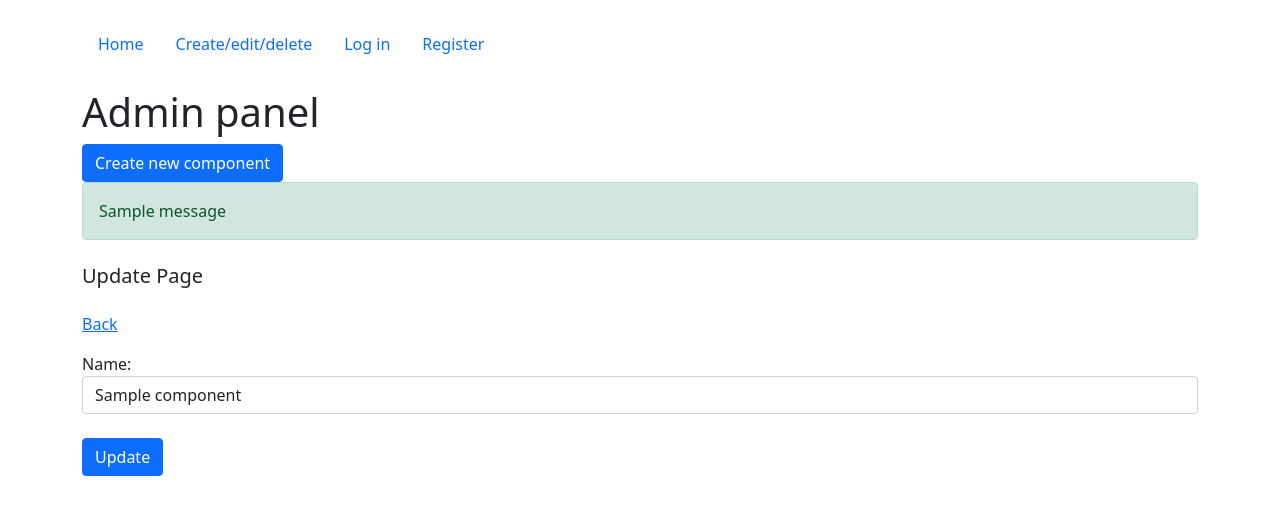
After one commit to NeverEverLive/pharmacy, a Django app: page /update_component/1 in a window 1280 px wide. The commit adds this page. Shown: the top 515 px of the page. Run offline with Django 4.2, Linux system fonts and the light colour scheme; tables that the repository leaves empty hold one stand-in row (values such as "Sample post"); one stand-in notice (Sample message) is shown; some libraries are stand-ins or nearby versions.

```diff
--- a/store/form.py
+++ b/store/form.py
@@ -2,7 +2,7 @@ from django.contrib.auth.forms import UserCreationForm
 from django import forms
 from django.db import transaction
 
-from store.models import User, Position, Employee, Supplier, Drug
+from store.models import User, Position, Employee, Supplier, Drug, Component
 
 
 class EmployeeSignUpForm(UserCreationForm):
@@ -70,3 +70,14 @@ class DrugForm(forms.ModelForm):
         super(DrugForm, self).__init__(*args, **kwargs)
         for field in self.fields:
             self.fields[field].widget.attrs['class'] = 'form-control'
+
+
+class ComponentForm(forms.ModelForm):
+    class Meta:
+        model = Component
+        fields = '__all__'
+
+    def __init__(self, *args, **kwargs):
+        super(ComponentForm, self).__init__(*args, **kwargs)
+        for field in self.fields:
+            self.fields[field].widget.attrs['class'] = 'form-control'
--- /dev/null
+++ b/store/templates/edit_component.html
@@ -0,0 +1,79 @@
+{% extends 'index.html' %}
+
+{% block content %}
+    <h1 class="mt-4">Admin panel</h1>
+    <button type="button" class="btn btn-primary" data-bs-toggle="modal" data-bs-target="#ComponentModal">
+      Create new component
+    </button>
+
+    {% if messages %}
+        <div class="alert alert-success">
+            {% for m in messages %}
+                {{m}}
+            {% endfor %}
+        </div>
+    {% endif %}
+
+    {% if update %}
+    {% if success_update %}
+        <p class="mt-4" style="color:green">Success update</p>
+    {% endif %}
+    <h5 class="mt-4 mb-4">Update Page</h5>
+    <p class="mt-4"><a href="{% url 'edit_component' %}">Back</a></p>
+    <form id="update_form" method="post">
+      {% csrf_token %}
+      {{form}}
+    </form>
+    <button form="update_form" type="submit" class="btn btn-primary mt-4">Update</button>
+
+    {% else %}
+
+        <table class="table table-hover mt-4">
+            <thead>
+                <tr>
+                  <th scope="col">id</th>
+                  <th scope="col">Name</th>
+                    {% if user.is_employee %}
+                          <th scope="col">Edit</th>
+                          <th scope="col">Delete</th>
+                    {% endif %}
+                </tr>
+            </thead>
+            <tbody>
+                {% for i in queryset %}
+                    <tr {% if i.id|slugify == request.GET.id %} style="background-color:#FFA500" {% endif %}>
+                      <th>{{i.id}}</th>
+                      <td>{{i.name}}</td>
+                        {% if user.is_employee%}
+                            <td><a href="{% url 'update_component' i.pk %}">Edit</a></td>
+                            <td><a href="{% url 'delete_component' i.pk %}">Delete</a></td>
+                        {% endif %}
+                    </tr>
+                {% endfor %}
+            </tbody>
+        </table>
+    {% endif %}
+
+    <!-- Modal -->
+    <div class="modal fade" id="ComponentModal" tabindex="-1" aria-labelledby="ComponentModalLabel" aria-hidden="true">
+      <div class="modal-dialog">
+        <div class="modal-content">
+          <div class="modal-header">
+            <h5 class="modal-title" id="ComponentModalLabel">Create Component</h5>
+            <button type="button" class="btn-close" data-bs-dismiss="modal" aria-label="Close"></button>
+          </div>
+          <div class="modal-body">
+              <form id="add_component_form" method="post">
+                  {% csrf_token %}
+                  {{form}}
+              </form>
+          </div>
+          <div class="modal-footer">
+            <button type="button" class="btn btn-secondary" data-bs-dismiss="modal">Close</button>
+            <button form="add_component_form" type="submit" class="btn btn-primary">Add</button>
+          </div>
+        </div>
+      </div>
+    </div>
+
+{% endblock %}
--- a/store/templates/index.html
+++ b/store/templates/index.html
@@ -15,7 +15,7 @@
             <a class="nav-link {% if url_home == request.path %} active {% endif %}" href="{{url_home}}">Home</a>
           </li>
             <li class="nav-item">
-              {% url 'edit_page' as url_edit %}
+              {% url 'edit' as url_edit %}
             <a class="nav-link {% if url_edit == request.path %} active {% endif %}" href="{{url_edit}}">Create/edit/delete</a>
           </li>
         {% if request.user.is_authenticated %}
--- a/store/urls.py
+++ b/store/urls.py
@@ -2,7 +2,7 @@ from django.contrib import admin
 from django.urls import path
 
 from store.views import register, EmployeeRegister, SupplierRegister, HomeView, HomeDetailView, DrugCreateView, \
-    login_request, logout_view
+    login_request, logout_view, edit_view, ComponentCreateView, DrugUpdateView, delete_drug, ComponentUpdateView, delete_component
 
 urlpatterns = [
     path('', HomeView.as_view(), name='home_page'),
@@ -12,5 +12,11 @@ urlpatterns = [
     path('login/', login_request, name='login_page'),
     path('logout/', logout_view, name='logout_page'),
     path('detail/<int:pk>', HomeDetailView.as_view(), name='detail_page'),
-    path('edit/', DrugCreateView.as_view(), name='edit_page'),
+    path('edit', edit_view, name='edit'),
+    path('edit_drug/', DrugCreateView.as_view(), name='edit_drug'),
+    path('update_drug/<int:pk>', DrugUpdateView.as_view(), name='update_drug'),
+    path('delete_drug/<int:pk>', delete_drug, name='delete_drug'),
+    path('edit_component/', ComponentCreateView.as_view(), name='edit_component'),
+    path('update_component/<int:pk>', ComponentUpdateView.as_view(), name='update_component'),
+    path('delete_component/<int:pk>', delete_component, name='delete_component'),
 ]
--- a/store/views.py
+++ b/store/views.py
@@ -4,12 +4,12 @@ from django.contrib.auth.forms import AuthenticationForm
 from django.contrib.auth.mixins import LoginRequiredMixin
 from django.http import HttpResponseRedirect
 from django.shortcuts import render, redirect
-from django.urls import reverse_lazy
-from django.views.generic import CreateView, ListView, DetailView
+from django.urls import reverse_lazy, reverse
+from django.views.generic import CreateView, ListView, DetailView, UpdateView, DeleteView
 
 from store import models
-from store.form import EmployeeSignUpForm, SupplierSignUpForm, DrugForm
-from store.models import User, Drug
+from store.form import EmployeeSignUpForm, SupplierSignUpForm, DrugForm, ComponentForm
+from store.models import User, Drug, Component
 
 
 def register(request):
@@ -33,6 +33,7 @@ def login_request(request):
                 messages.error(request,"Invalid username or password")
     return render(request, '../templates/login.html',
     context={'form':AuthenticationForm()})
+
 
 def logout_view(request):
     logout(request)
@@ -85,13 +86,65 @@ class HomeDetailView(LoginRequiredMixin, DetailView):
     context_object_name = 'get_drug'
 
 
+def edit_view(request):
+    return render(request, 'edit.html')
+
+
 class DrugCreateView(LoginRequiredMixin, CustomSuccessMessageMixin, CreateView):
     model = Drug
-    template_name = 'edit.html'
+    template_name = 'edit_drug.html'
     form_class = DrugForm
-    success_url = reverse_lazy('edit_page')
+    success_url = reverse_lazy('edit_drug')
     success_message = "Record Created"
 
     def get_context_data(self, **kwargs):
         kwargs['queryset'] = Drug.objects.all().order_by('id')
         return super(DrugCreateView, self).get_context_data(**kwargs)
+
+
+class DrugUpdateView(UpdateView):
+    model = Drug
+    template_name = 'edit_drug.html'
+    form_class = DrugForm
+    success_url = reverse_lazy('edit_drug')
+
+    def get_context_data(self, **kwargs):
+        kwargs['update'] = True
+        return super(DrugUpdateView, self).get_context_data(**kwargs)
+
+
+def delete_drug(requst, pk):
+    get_company = Drug.objects.get(pk=pk)
+    get_company.delete()
+
+    return redirect(reverse('edit_drug'))
+
+
+class ComponentCreateView(LoginRequiredMixin, CreateView):
+    model = Component
+    template_name = 'edit_component.html'
+    form_class = ComponentForm
+    success_url = reverse_lazy('edit_component')
+    success_message = 'Record Created'
+
+    def get_context_data(self, **kwargs):
+        kwargs['queryset'] = Component.objects.all().order_by('id')
+        return super(ComponentCreateView, self).get_context_data(**kwargs)
+
+
+class ComponentUpdateView(UpdateView):
+    model = Component
+    template_name = 'edit_component.html'
+    form_class = ComponentForm
+    success_url = reverse_lazy('edit_component')
+
+    def get_context_data(self, **kwargs):
+        kwargs['update'] = True
+        return super(ComponentUpdateView, self).get_context_data(**kwargs)
+
+
+def delete_component(requst, pk):
+    get_company = Component.objects.get(pk=pk)
+    get_company.delete()
+
+    return redirect(reverse('edit_component'))
```
Also changed, not shown: store/templates/edit.html (+3 -68 lines).
